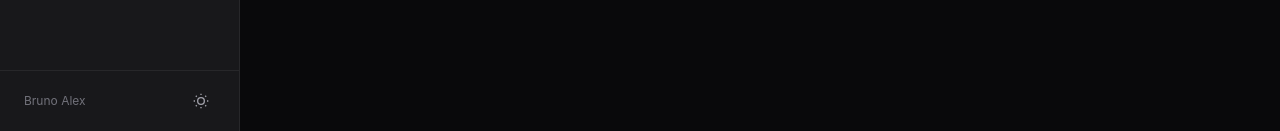
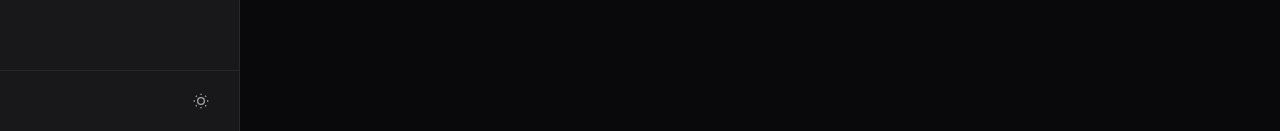
Before and after one commit to alexxsouzaa/controle-setup, a React (Vite) app: page / in a window 1280 px wide. Shown: the part 669-800 px from the top of the page. Built offline with nearby package versions, Linux system fonts and the light colour scheme.

Commit message:
chore: remove creditos do projeto

```diff
--- a/src/components/Sidebar.jsx
+++ b/src/components/Sidebar.jsx
@@ -47,8 +47,7 @@ export function Sidebar({ active, navigate }) {
           ))}
         </div>
       ))}
-      <div className="mt-auto px-6 py-4 border-t border-[var(--border)] flex items-center justify-between">
-        <a href="https://www.linkedin.com/in/tecnicobrunoalex/" target="_blank" rel="noopener noreferrer" className="text-xs text-[var(--fg-muted)] hover:text-[var(--accent)] transition-colors no-underline">Bruno Alex</a>
+      <div className="mt-auto px-6 py-4 border-t border-[var(--border)] flex items-center justify-end">
         <button type="button" onClick={toggle} className="p-1.5 rounded-md hover:bg-[var(--bg)] text-[var(--fg-secondary)]" aria-label="Alternar tema">
           <Icon name={theme === 'dark' ? 'sun' : 'moon'} size={16} />
         </button>
```
